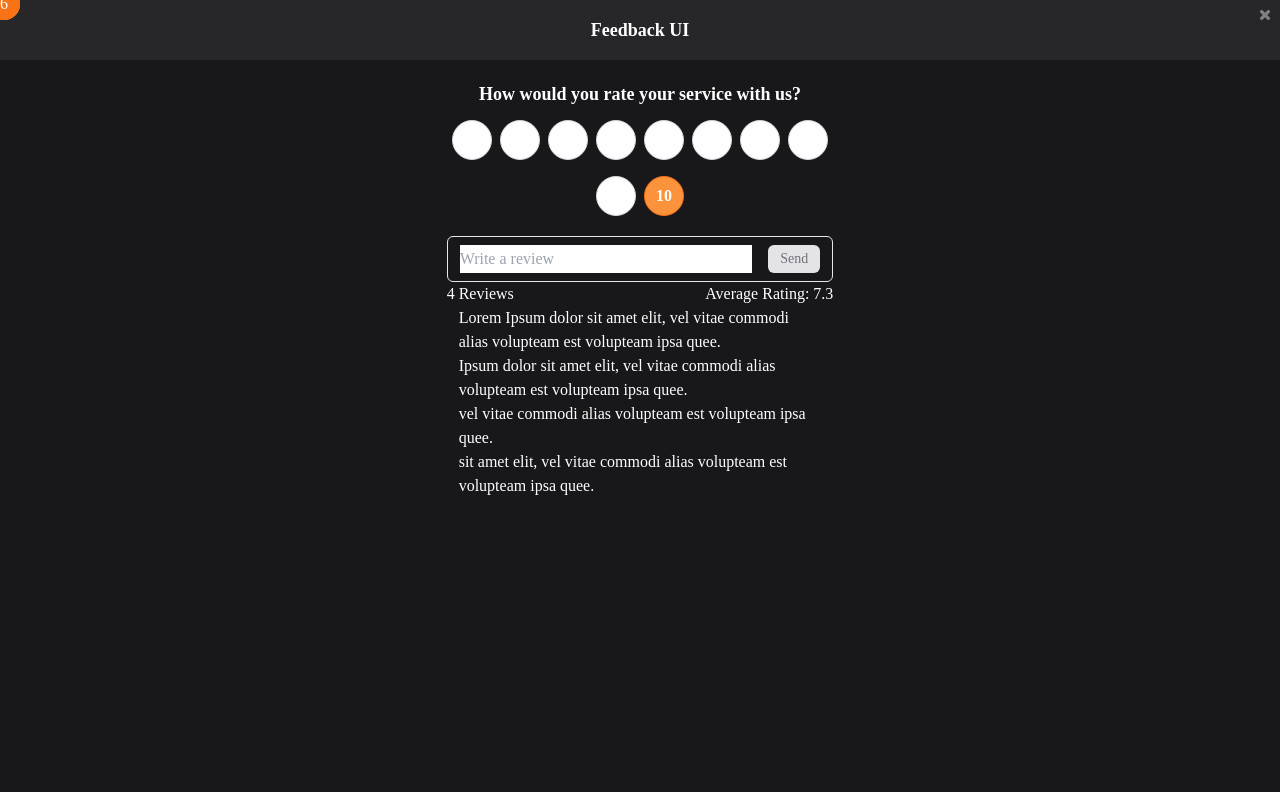
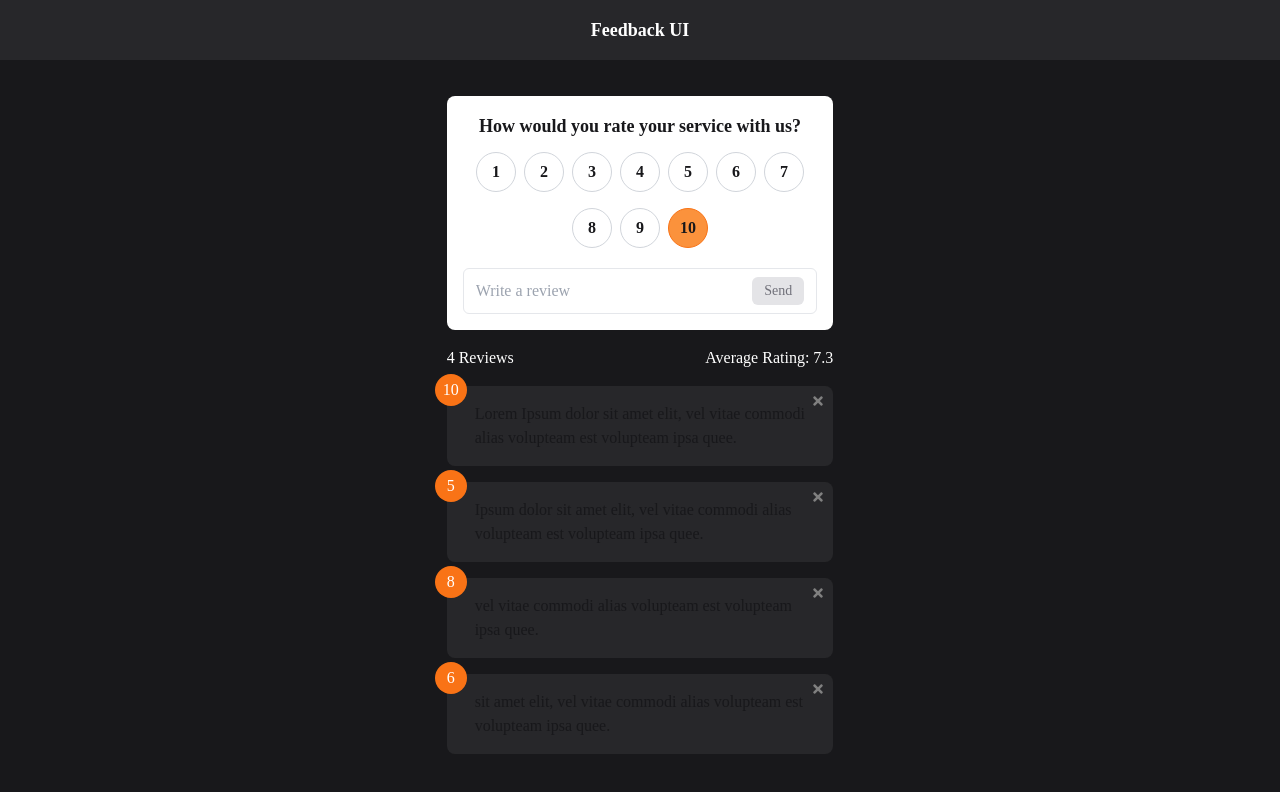
Before and after one commit to setykarimi/FeedBack, a React (Create React App) app: page / in a window 1280 px wide. Shown: the top 792 px of the page. Built offline with nearby package versions, Linux system fonts and the light colour scheme.

Commit message:
Edit className

```diff
--- a/src/components/shared/Card.jsx
+++ b/src/components/shared/Card.jsx
@@ -2,7 +2,7 @@ import PropTypes from 'prop-types';
 
 const Card = ({ children, reverse }) => {
     return (
-        <div className={`card ${reverse && reverse}`}>
+        <div className={`bg-white text-zinc-900 p-4 relative my-4 rounded-lg ${reverse && 'bg-zinc-800'}`}>
             {children}
         </div>
     )
```
